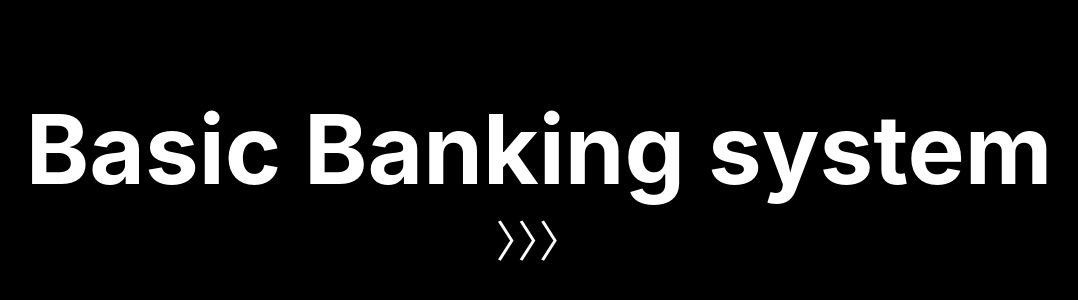
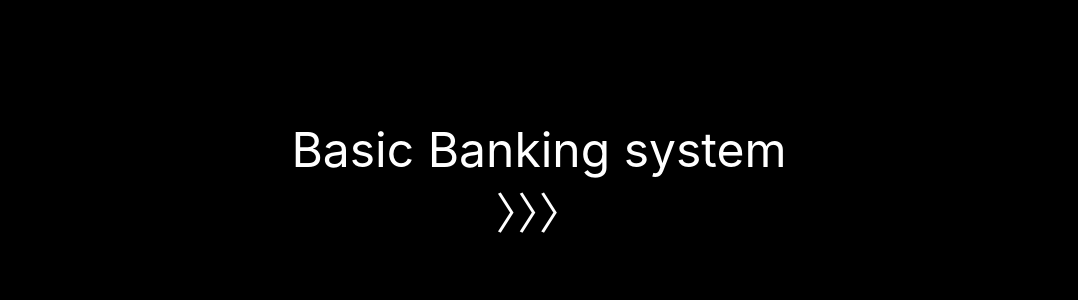
Before and after one commit to YashKarnik/basic-banking-system, a Next.js app: page / in a window 1280 px wide. Shown: the part 220-520 px from the top of the page, without its empty margins (101-1179 px from the left). Built offline with nearby package versions, Linux system fonts and the light colour scheme.

Commit message:
Fix href

```diff
--- a/pages/index.js
+++ b/pages/index.js
@@ -13,14 +13,14 @@ export default function Home() {
 				<link rel='icon' href='/money-bag.png' />
 			</Head>
 
-			<div className={styles.content}>
-				<h1>Basic Banking system</h1>
-				<div onClick={() => setRedirect(true)}>
-					<Link href='/users'>
+			<Link href='/users'>
+				<div className={styles.content}>
+					<p>Basic Banking system</p>
+					<div>
 						<a> &#12297;&#12297;&#12297;</a>
-					</Link>
+					</div>
 				</div>
-			</div>
+			</Link>
 		</div>
 	);
 }
```
